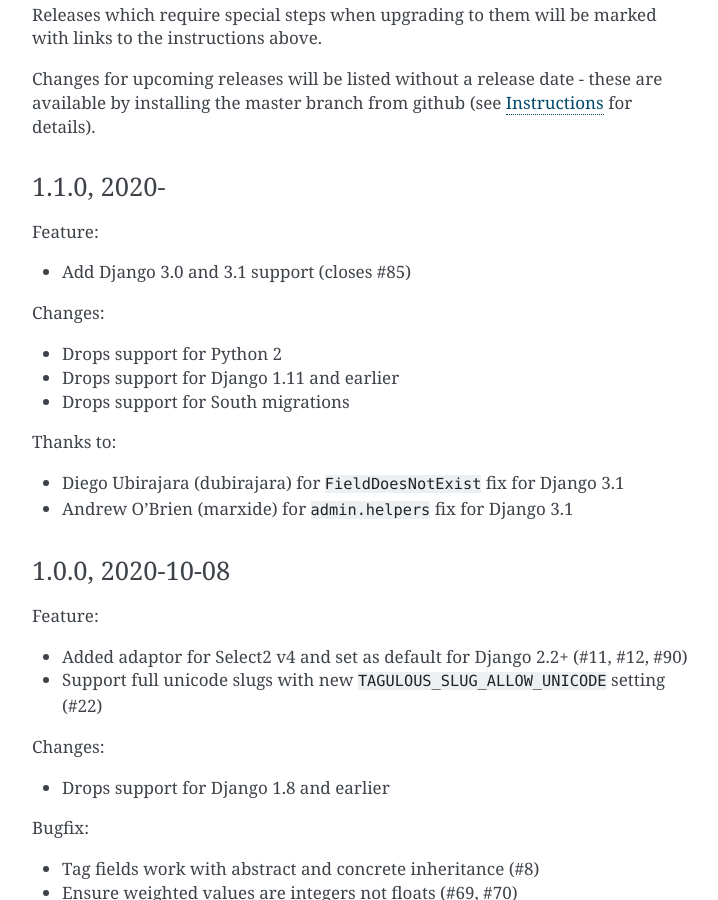
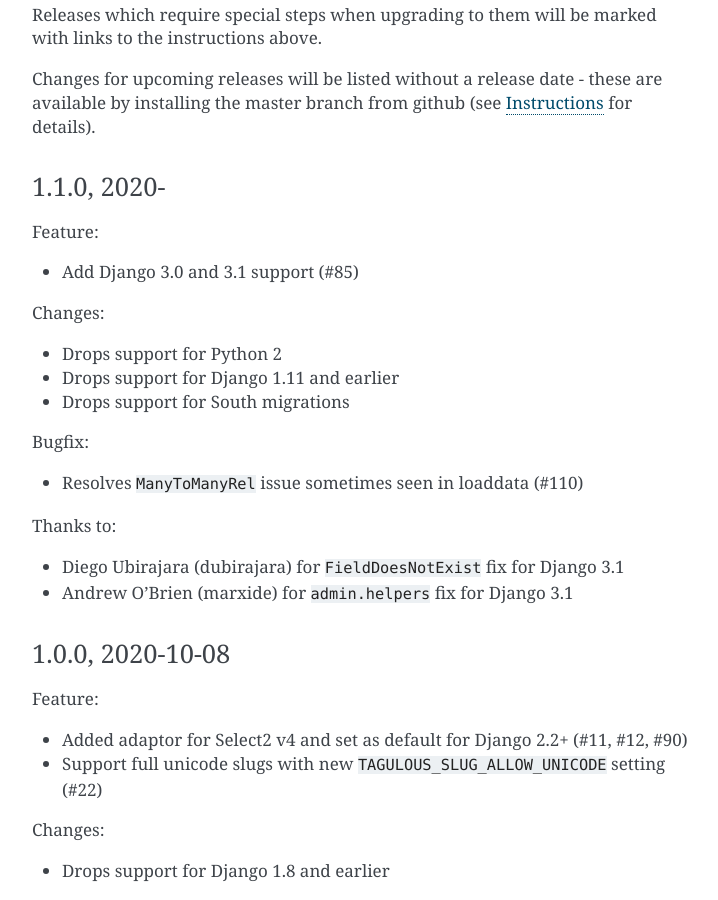
Before and after one commit to radiac/django-tagulous, a Sphinx documentation site: the page built from docs/upgrading.rst, in a window 1280 px wide and 900 px high, scrolled down 5714 px. Shown: the whole window, without its empty margins (388-1106 px from the left). Built offline with Sphinx 7.4.7, drawn with Linux system fonts in a browser that asks for light colours.

Commit message:
Exclude ManyToManyRel from serializer (fixes #110)

```diff
--- a/docs/upgrading.rst
+++ b/docs/upgrading.rst
@@ -304,13 +304,17 @@
 
 Feature:
 
-* Add Django 3.0 and 3.1 support (closes #85)
+* Add Django 3.0 and 3.1 support (#85)
 
 Changes:
 
 * Drops support for Python 2
 * Drops support for Django 1.11 and earlier
 * Drops support for South migrations
+
+Bugfix:
+
+* Resolves ``ManyToManyRel`` issue sometimes seen in loaddata (#110)
 
 Thanks to:
 
```
Also changed, not shown: 1 other file.
